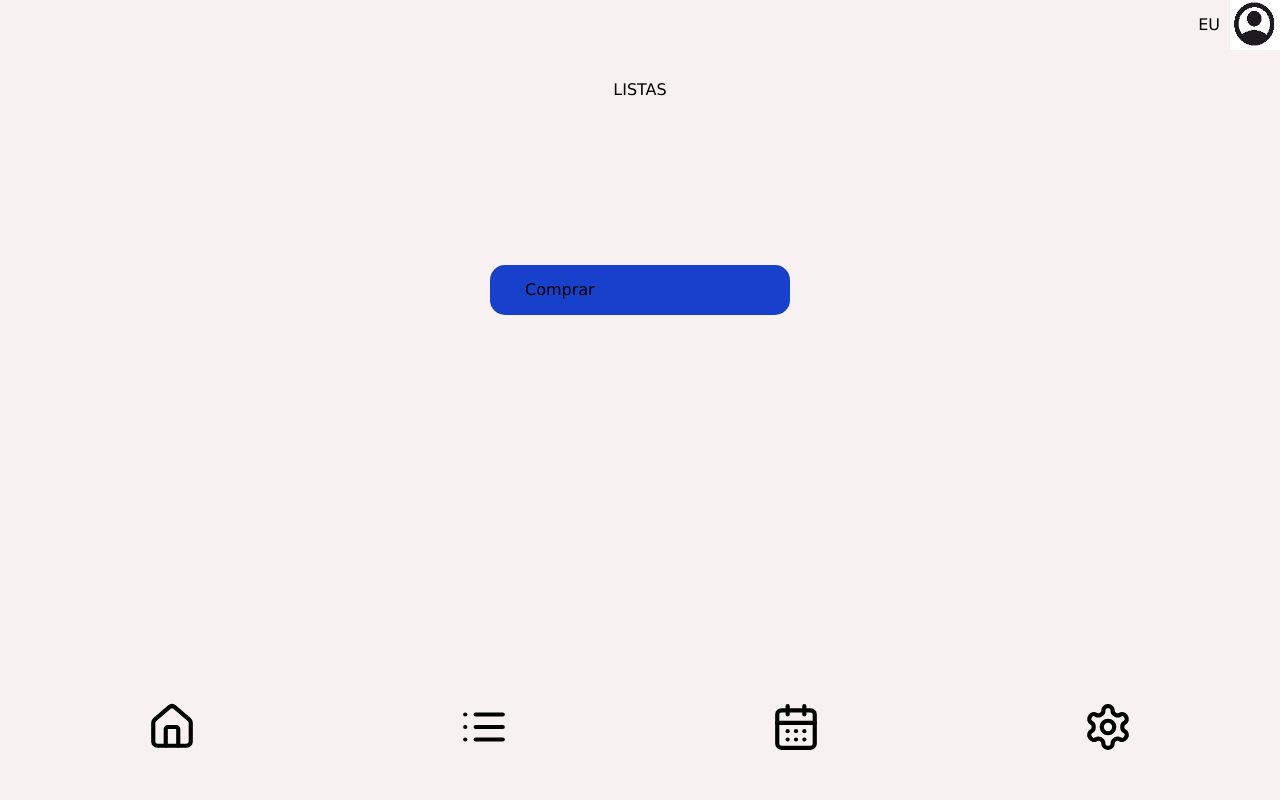
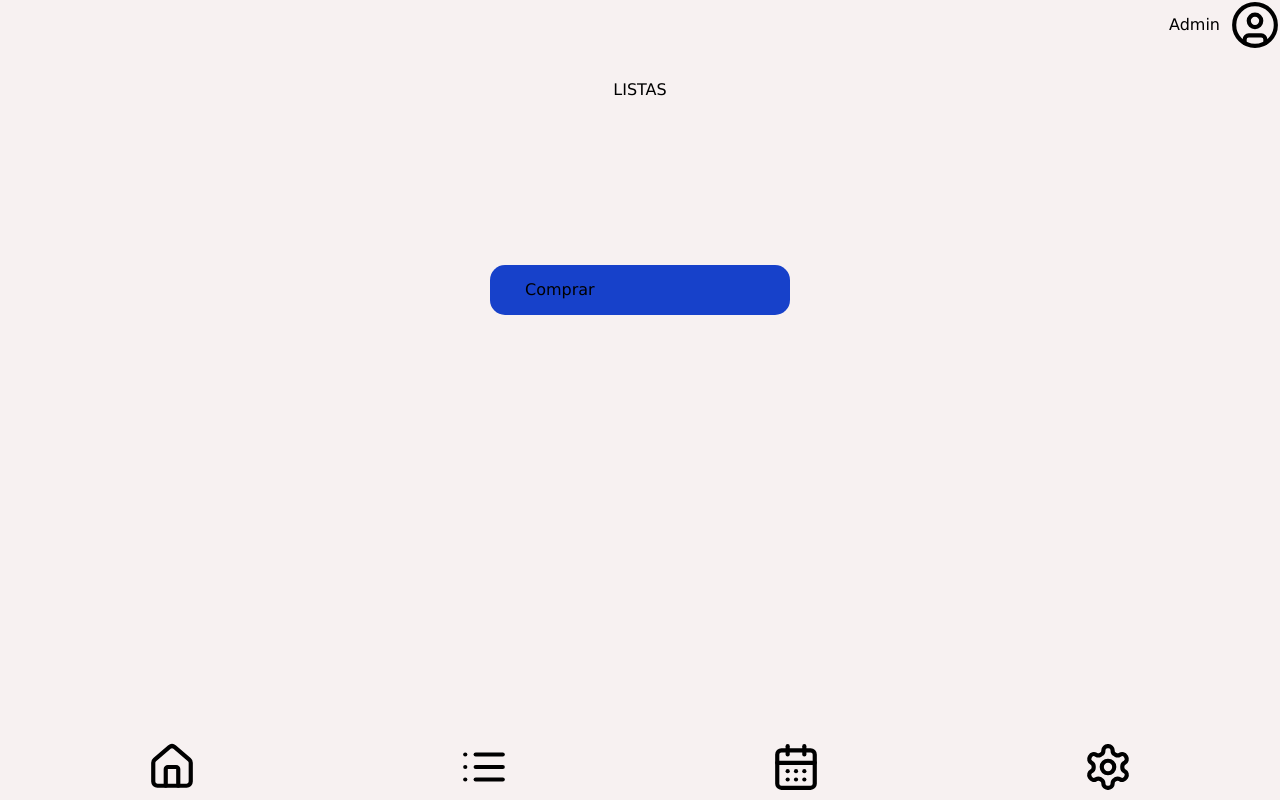
Before and after one commit to theonv/T-Pago, a Next.js app in the folder tp/: page /listas in a window 1280 px wide. Built offline with nearby package versions, Linux system fonts and the light colour scheme.

Commit message:
header virou componente

```diff
--- a/tp/src/app/config/page.jsx
+++ b/tp/src/app/config/page.jsx
@@ -1,15 +1,11 @@
 import '../../estilos/config.css'
 import Footer from '../../componentes/footer/footer.jsx'
+import Header from '@/componentes/header/page'
 
 export default function Config() {
     return (
         <>
-            <header>
-                <div class="cliente">EU</div>
-                <picture>
-                    <img src="../img/icon.png" alt="simbolo de icone de perfil" />
-                </picture>
-            </header>
+            <Header />
             <div class="corpo">
                 <h1 class="titulo">
                     CONFIGURAÇÕES
@@ -32,7 +28,6 @@ export default function Config() {
                 </div>
             </main>
             <Footer />
-
         </>
     )
 }
--- a/tp/src/app/editarperfil/page.jsx
+++ b/tp/src/app/editarperfil/page.jsx
@@ -1,15 +1,11 @@
 import '../../estilos/editarperfil.css'
 import Footer from '../../components/Footer'
+import Header from '@/componentes/header/page'
 
 export default function EditarPerfil() {
     return (
         <>
-            <header>
-        <div class="cliente">EU</div>
-        <picture>
-            <img src="../img/icon.png" alt="simbolo de icone de perfil"/>
-        </picture>
-    </header>
+            <Header />
     <div class="corpo">
         <h1 class="titulo">
             EDITAR PERFIL
--- a/tp/src/app/home/page.jsx
+++ b/tp/src/app/home/page.jsx
@@ -4,8 +4,7 @@ import Footer from '../../componentes/footer/footer.jsx';
 import { useEffect, useState } from "react";
 import { ToastContainer, toast } from 'react-toastify';
 import 'react-toastify/dist/ReactToastify.css';
-const dadosJson = require('../../funcao/dados.json');
-const { email, senha, nome } = dadosJson;
+import Header from '@/componentes/header/page';
 const takos = require('../../funcao/tasks.json');
 
 export default function Home() {
@@ -28,16 +27,7 @@ export default function Home() {
 
   return (
     <>
-      <header>
-        <div className="cliente">{nome}</div>
-        <picture>
-          <svg xmlns="http://www.w3.org/2000/svg" width="50" height="50" viewBox="0 0 24 24" fill="none" stroke="#000000" strokeWidth="2" strokeLinecap="round" strokeLinejoin="round">
-            <circle cx="12" cy="12" r="10"></circle>
-            <circle cx="12" cy="10" r="3"></circle>
-            <path d="M7 20.662V19a2 2 0 0 1 2-2h6a2 2 0 0 1 2 2v1.662"></path>
-          </svg>
-        </picture>
-      </header>
+      <Header />
 
       <div className="corpo">
         <h1 className="titulo">ROTINA</h1>
--- a/tp/src/app/layout.jsx
+++ b/tp/src/app/layout.jsx
@@ -1,5 +1,6 @@
 import { Geist, Geist_Mono } from "next/font/google";
 import "./globals.css";
+
 
 const geistSans = Geist({
   variable: "--font-geist-sans",
--- a/tp/src/app/listas/page.jsx
+++ b/tp/src/app/listas/page.jsx
@@ -1,15 +1,11 @@
 import '../../estilos/listas.css'
 import Footer from '../../componentes/footer/footer.jsx'
+import Header from '@/componentes/header/page'
 
 export default function Listas() {
     return (
         <>
-            <header>
-                <div class="cliente">EU</div>
-                <picture>
-                    <img src="../img/icon.png" alt="simbolo de icone de perfil"/>
-                </picture>
-            </header>
+            <Header />
             <div class="corpo">
                 <h1 class="titulo">
                     LISTAS
--- a/tp/src/app/notification/page.jsx
+++ b/tp/src/app/notification/page.jsx
@@ -1,15 +1,11 @@
 import Footer from '@/componentes/footer/footer'
 import '../../estilos/notification.css'
+import Header from '@/componentes/header/page'
 
 export default function Notification() {
     return (
         <>
-            <header>
-                <div class="cliente">EU</div>
-                <picture>
-                    <img src="../img/icon.png" alt="simbolo de icone de perfil" />
-                </picture>
-            </header>
+            <Header />
             <div class="corpo">
                 <h1 class="titulo">
                     NOTIFICAÇÕES
--- /dev/null
+++ b/tp/src/componentes/header/page.jsx
@@ -0,0 +1,19 @@
+'use client';
+
+const dadosJson = require('../../funcao/dados.json');
+const { email, senha, nome } = dadosJson;
+
+export default function Header() {
+    return (
+        <header>
+            <div className="cliente">{nome}</div>
+            <picture>
+                <svg xmlns="http://www.w3.org/2000/svg" width="50" height="50" viewBox="0 0 24 24" fill="none" stroke="#000000" strokeWidth="2" strokeLinecap="round" strokeLinejoin="round">
+                    <circle cx="12" cy="12" r="10"></circle>
+                    <circle cx="12" cy="10" r="3"></circle>
+                    <path d="M7 20.662V19a2 2 0 0 1 2-2h6a2 2 0 0 1 2 2v1.662"></path>
+                </svg>
+            </picture>
+        </header>
+    )
+}
--- a/tp/src/estilos/config.css
+++ b/tp/src/estilos/config.css
@@ -47,14 +47,6 @@ main {
     justify-content: center;
     align-items: center;
 }
-
-footer {
-    position: absolute;
-    bottom: 0;
-    left: 0;
-    right: 0;
-}
-
 .cliente {
     padding-right: 10px;
 }
--- a/tp/src/estilos/listas.css
+++ b/tp/src/estilos/listas.css
@@ -32,14 +32,6 @@ main {
     justify-content: center;
     align-items: center;
 }
-
-footer {
-    position: absolute;
-    bottom: 0;
-    left: 0;
-    right: 0;
-}
-
 .cliente {
     padding-right: 10px;
 }
```
